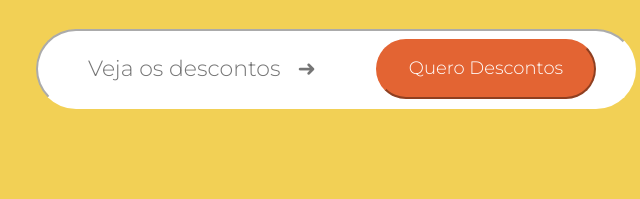
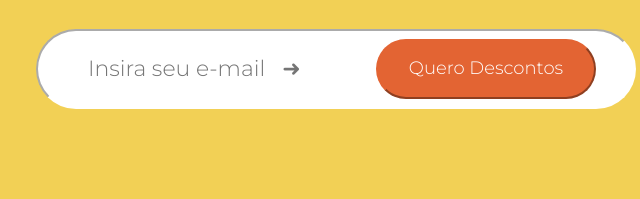
Before and after one commit to flavianecandido/gulliver-traveller-bootstrap, a plain HTML site: page index.html in a window 1280 px wide. Shown: the part 459-658 px from the top of the page, 119-759 px from the left. Drawn offline with nearby package versions, Linux system fonts and the light colour scheme.

Commit message:
alteracoes no input

```diff
--- a/index.html
+++ b/index.html
@@ -80,7 +80,7 @@
                         Ganhe promoções em até:<br><span>20% OFF</span>
                     </h1>
                     <div class="input-wrapper mb-3 form">
-                        <input type="text" id="meu-input" placeholder="Veja os descontos   ➜" />
+                        <input type="email" id="meu-input" class="input-small"placeholder="Insira seu e-mail   ➜" />
                         <button id="meu-botao">Quero
                             Descontos</button>
                     </div>
```
